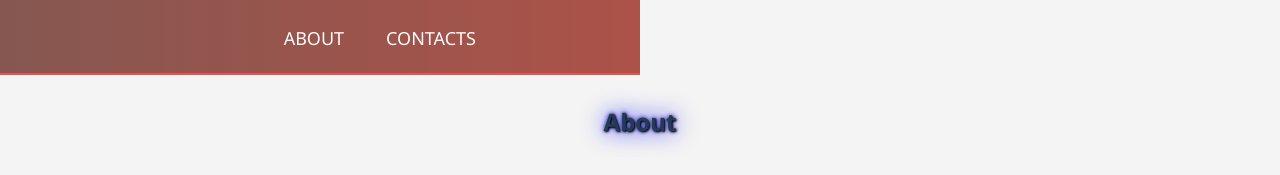
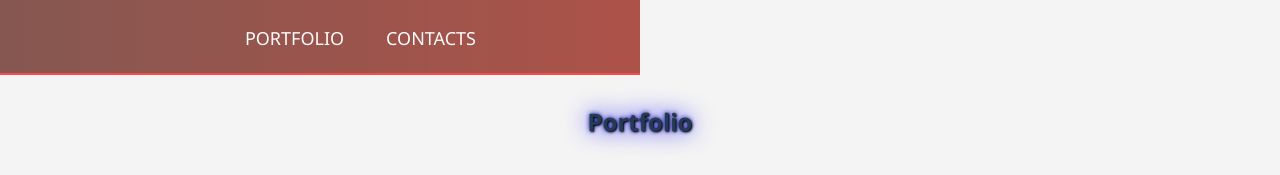
Before and after one commit to Kipngetich222/emerging-assignm, a plain HTML site: page index.html in a window 1280 px wide. Shown: the top 175 px of the page. Drawn offline with Linux system fonts and the light colour scheme; a script that the page names is missing.

Commit message:
Update index.html

```diff
--- a/index.html
+++ b/index.html
@@ -15,7 +15,7 @@
 
             <nav id="top-links">
                 <ul>
-                    <li><a href="#portfolio">About</a></li>
+                    <li><a href="#portfolio">Portfolio</a></li>
                     <li><a href="#contact">Contacts</a></li>
                 </ul>
             </nav>
@@ -24,7 +24,7 @@
 
     <!-- portfolio section -->
     <section id="portfolio">
-        <h1 id="portfolio-head">About</h1>
+        <h1 id="portfolio-head">Portfolio</h1>
         <div class="container_dis">
 
             <div class="portfolio_dis">
```
